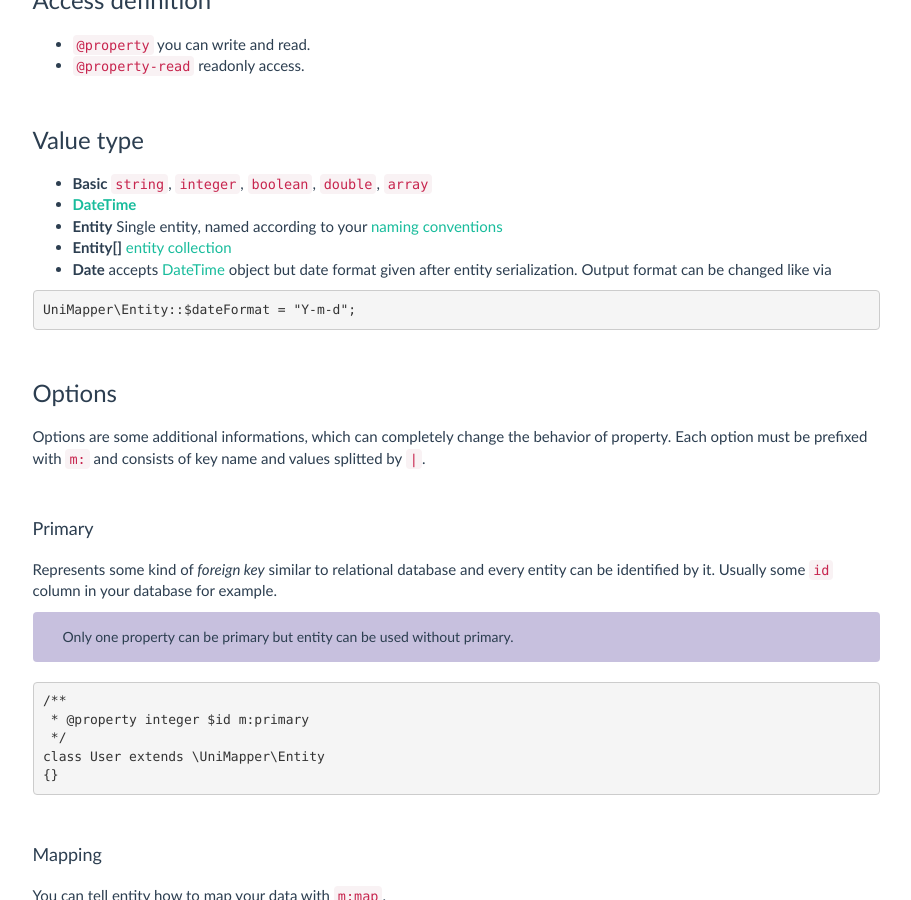
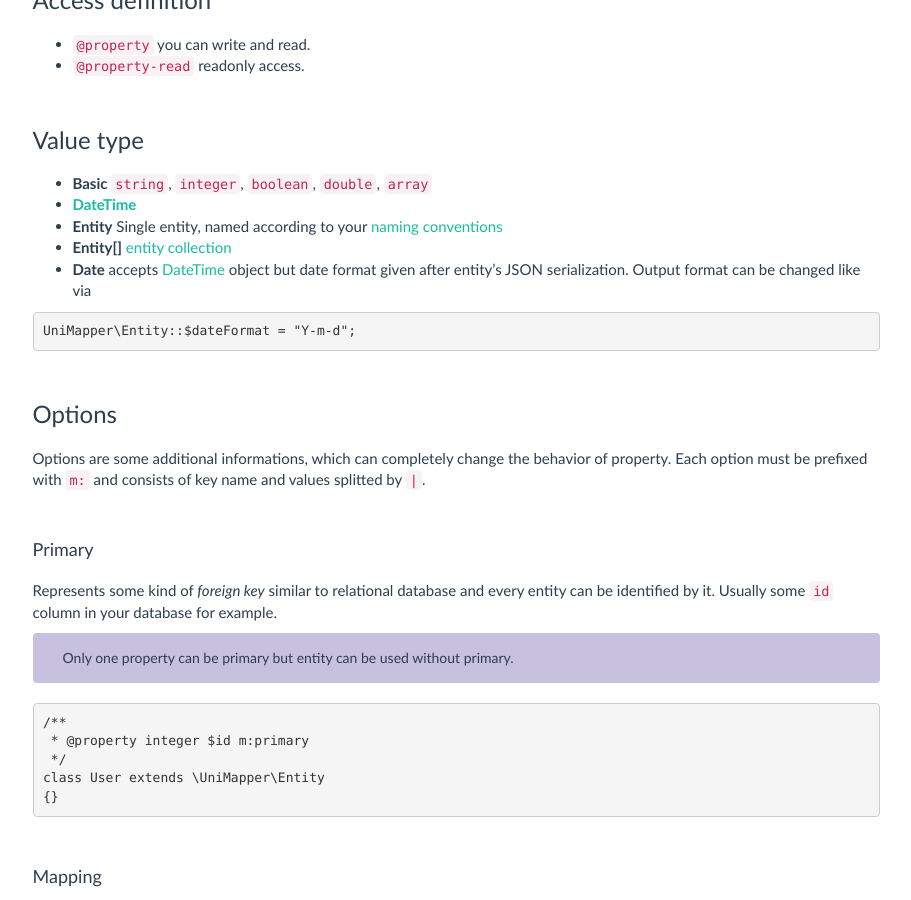
Before and after one commit to unimapper/unimapper.github.io, a Jekyll site: the page built from docs/reference/entity.md, in a window 1280 px wide and 900 px high, scrolled down 1259 px. Shown: the whole window, without its empty margins (330-1241 px from the left). Built offline with Jekyll 4.4.1, drawn with Linux system fonts in a browser that asks for light colours; nearby versions of some CDN libraries; comment, search, counter and statistics services are not loaded; the repository's description, which GitHub fills in, is left out.

Commit message:
docs: updated entity ref

```diff
--- a/docs/reference/entity.md
+++ b/docs/reference/entity.md
@@ -43,7 +43,7 @@ Properties consist of [access definition](#access-definition), [value type](#val
 - **[DateTime](http://www.php.net/manual/en/class.datetime.php)**
 - **Entity** Single entity, named according to your [naming conventions]({{ site.baseurl }}/docs/reference/naming-conventions/)
 - **Entity\[\]** [entity collection](#collection)
-- **Date** accepts [DateTime](http://www.php.net/manual/en/class.datetime.php) object but date format given after entity serialization. Output format can be changed like via
+- **Date** accepts [DateTime](http://www.php.net/manual/en/class.datetime.php) object but date format given after entity's JSON serialization. Output format can be changed like via
 
 ~~~ php
 UniMapper\Entity::$dateFormat = "Y-m-d";
```
